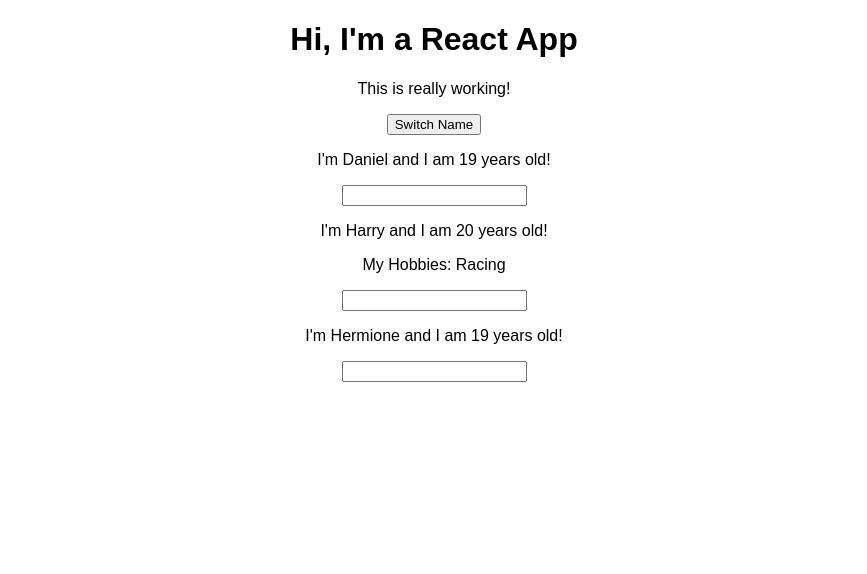
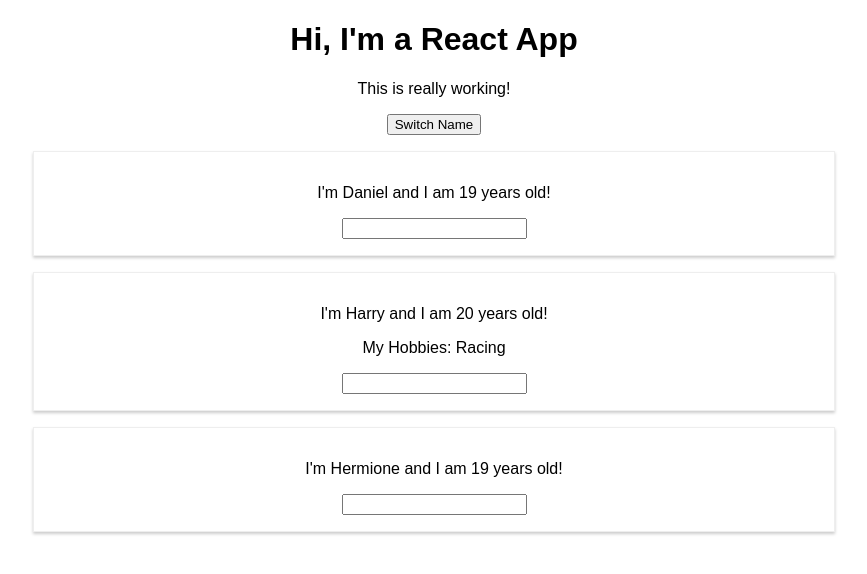
Before and after one commit to danielsyahputra/reactjs-journey, a React (Create React App) app in the folder reactjs-app/: page / in a window 1280 px wide. Shown: the top 574 px of the page, without its empty margins (206-1073 px from the left). Built offline with nearby package versions, Linux system fonts and the light colour scheme.

Commit message:
adding styling in react

```diff
--- /dev/null
+++ b/reactjs-app/src/Person/Person.css
@@ -0,0 +1,8 @@
+.Person {
+    width: 60%;
+    margin: 16px auto;
+    border: 1px solid #eeeeee;
+    box-shadow: 0 2px 3px #cccccc;
+    padding: 16px;
+    text-align: center;
+}
--- a/reactjs-app/src/Person/Person.js
+++ b/reactjs-app/src/Person/Person.js
@@ -1,8 +1,9 @@
-import React  from 'react';
+import React from 'react';
+import './Person.css'
 
 const person = (props) => {
     return (
-      <div>
+      <div className="Person">
         <p onClick={props.click}>
           I'm {props.name} and I am {props.age} years old!
         </p>
```
Also changed, not shown: 1 other file (tests, documents, lock files or other folders).
